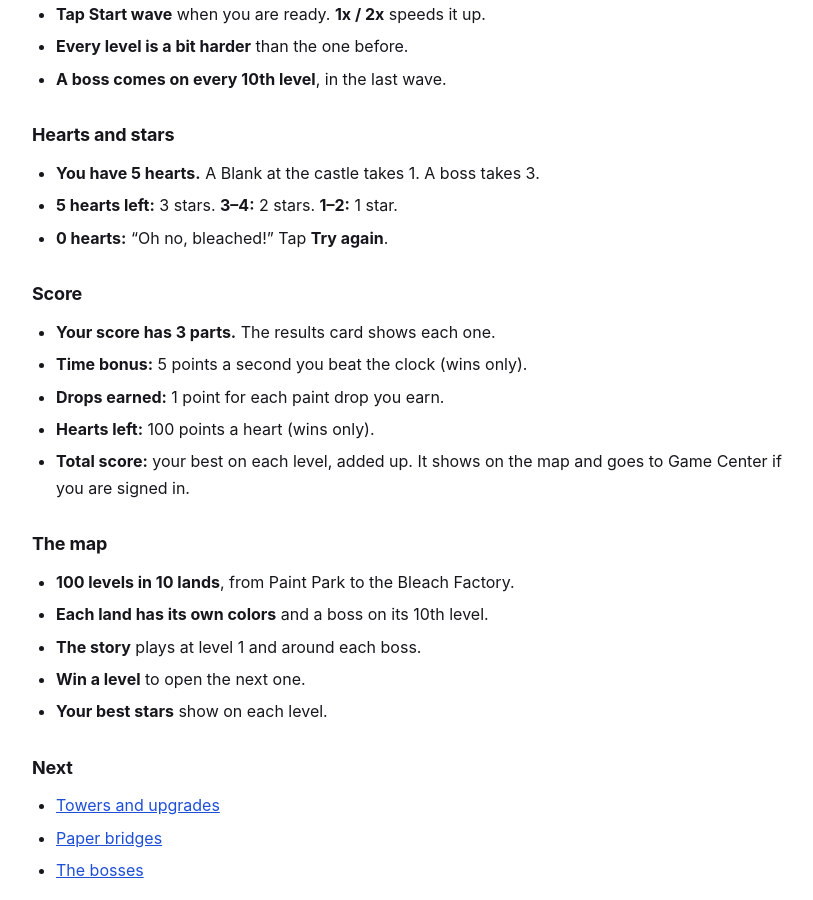
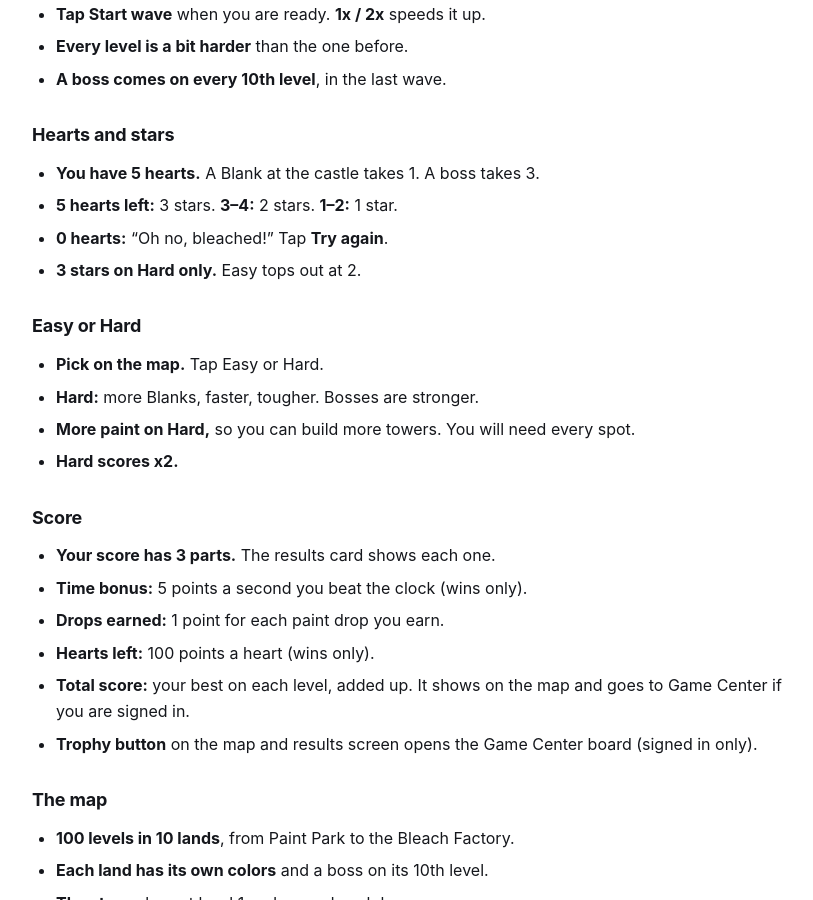
Before and after one commit to mytombrown/team-assist-help, a Jekyll site: the page built from _guides/squishysplatdefense/getting-started.md, in a window 1280 px wide and 900 px high, scrolled down 902 px. Shown: the whole window, without its empty margins (218-1031 px from the left). Built offline with Jekyll 4.4.1, drawn with Linux system fonts in a browser that asks for light colours.

Commit message:
Build 4 (Splat Defense 1.0): Easy/Hard on the map, 3rd star Hard only, trophy opens the board (SSD-1282, SSD-1280, SSD-1300)
Co-Authored-By: Claude Opus 5.5 <noreply@anthropic.com>

```diff
--- a/_guides/squishysplatdefense/getting-started.md
+++ b/_guides/squishysplatdefense/getting-started.md
@@ -3,7 +3,7 @@ title: "How do I get started?"
 app: squishysplatdefense
 category: getting-started
 order: 1
-tags: "start, first time, new, play, level 1, tutorial, pip, story, map, stars, hearts, score, high score, game center, leaderboard, splat defense"
+tags: "start, first time, new, play, level 1, tutorial, pip, story, map, stars, hearts, score, high score, game center, leaderboard, splat defense, easy, hard, difficulty, trophy"
 quick: "Tap Play. Watch the short story, then play level 1 — Pip walks you through it one step at a time. Keep all 5 hearts for 3 stars. Win a level to open the next one. 100 levels."
 related:
   - towers
@@ -41,6 +41,14 @@ related:
 - **You have 5 hearts.** A Blank at the castle takes 1. A boss takes 3.
 - **5 hearts left:** 3 stars. **3–4:** 2 stars. **1–2:** 1 star.
 - **0 hearts:** "Oh no, bleached!" Tap **Try again**.
+- **3 stars on Hard only.** Easy tops out at 2.
+
+## Easy or Hard
+
+- **Pick on the map.** Tap Easy or Hard.
+- **Hard:** more Blanks, faster, tougher. Bosses are stronger.
+- **More paint on Hard,** so you can build more towers. You will need every spot.
+- **Hard scores x2.**
 
 ## Score
 
@@ -49,6 +57,7 @@ related:
 - **Drops earned:** 1 point for each paint drop you earn.
 - **Hearts left:** 100 points a heart (wins only).
 - **Total score:** your best on each level, added up. It shows on the map and goes to Game Center if you are signed in.
+- **Trophy button** on the map and results screen opens the Game Center board (signed in only).
 
 ## The map
 
```
